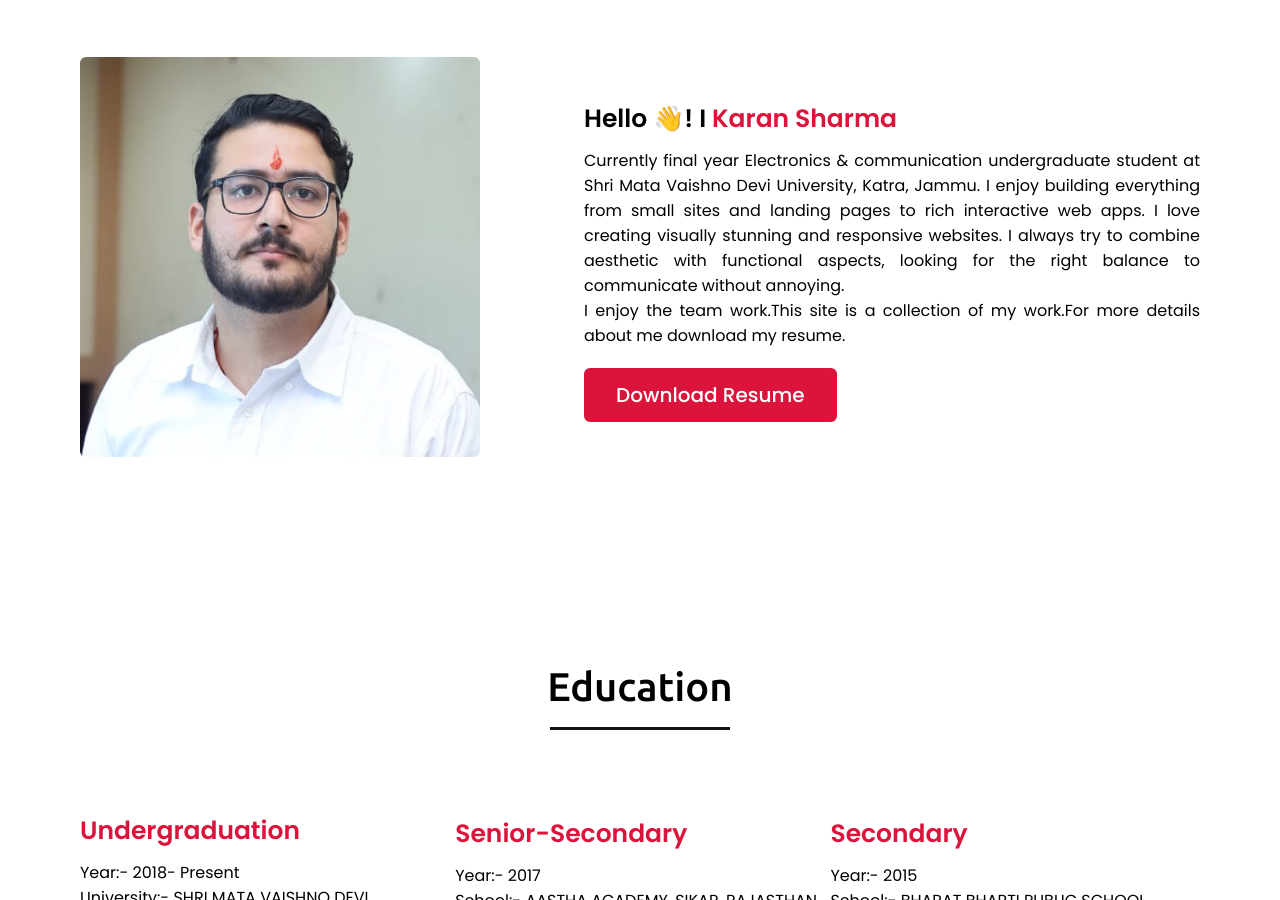
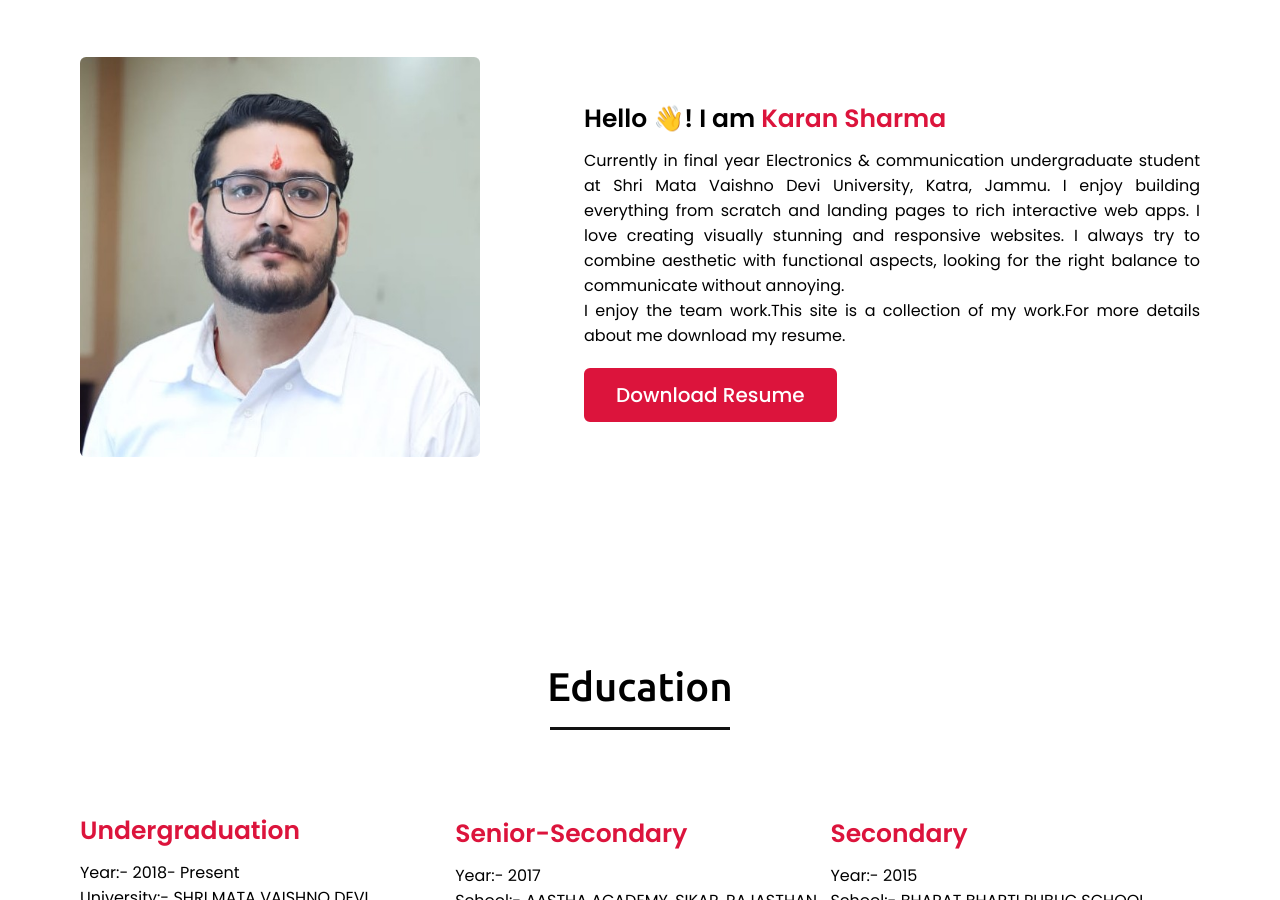
Before and after one commit to karan-sharma-2312/karanresume, a plain HTML site: page index.html in a window 1280 px wide. Shown: the part 969-1869 px from the top of the page. Drawn offline with nearby package versions, Linux system fonts and the light colour scheme.

Commit message:
Update index.html

```diff
--- a/index.html
+++ b/index.html
@@ -53,8 +53,8 @@
                     <img src="images/profile-1.jpeg" alt="">
                 </div>
                 <div class="column right">
-                    <div class="text">Hello 👋! I <span>Karan Sharma</span></div>
-                    <p>Currently final year Electronics & communication undergraduate student at Shri Mata Vaishno Devi University, Katra, Jammu. I enjoy building everything from small sites and landing pages to rich interactive web apps. I love creating visually stunning and responsive websites. I always try to combine aesthetic with functional aspects, looking for the right balance to communicate without annoying. </p>
+                    <div class="text">Hello 👋! I am <span>Karan Sharma</span></div>
+                    <p>Currently in final year Electronics & communication undergraduate student at Shri Mata Vaishno Devi University, Katra, Jammu. I enjoy building everything from scratch and landing pages to rich interactive web apps. I love creating visually stunning and responsive websites. I always try to combine aesthetic with functional aspects, looking for the right balance to communicate without annoying. </p>
                     <p> I enjoy the team work.This site is a collection of my work.For more details about me download my resume.</p>
                     <a href="https://drive.google.com/file/d/1odG3UTmuaBY7vt5Jf47DC_g_x3WwoJcy/view?usp=sharing" target="_blank">Download Resume</a>
                 </div>
```
